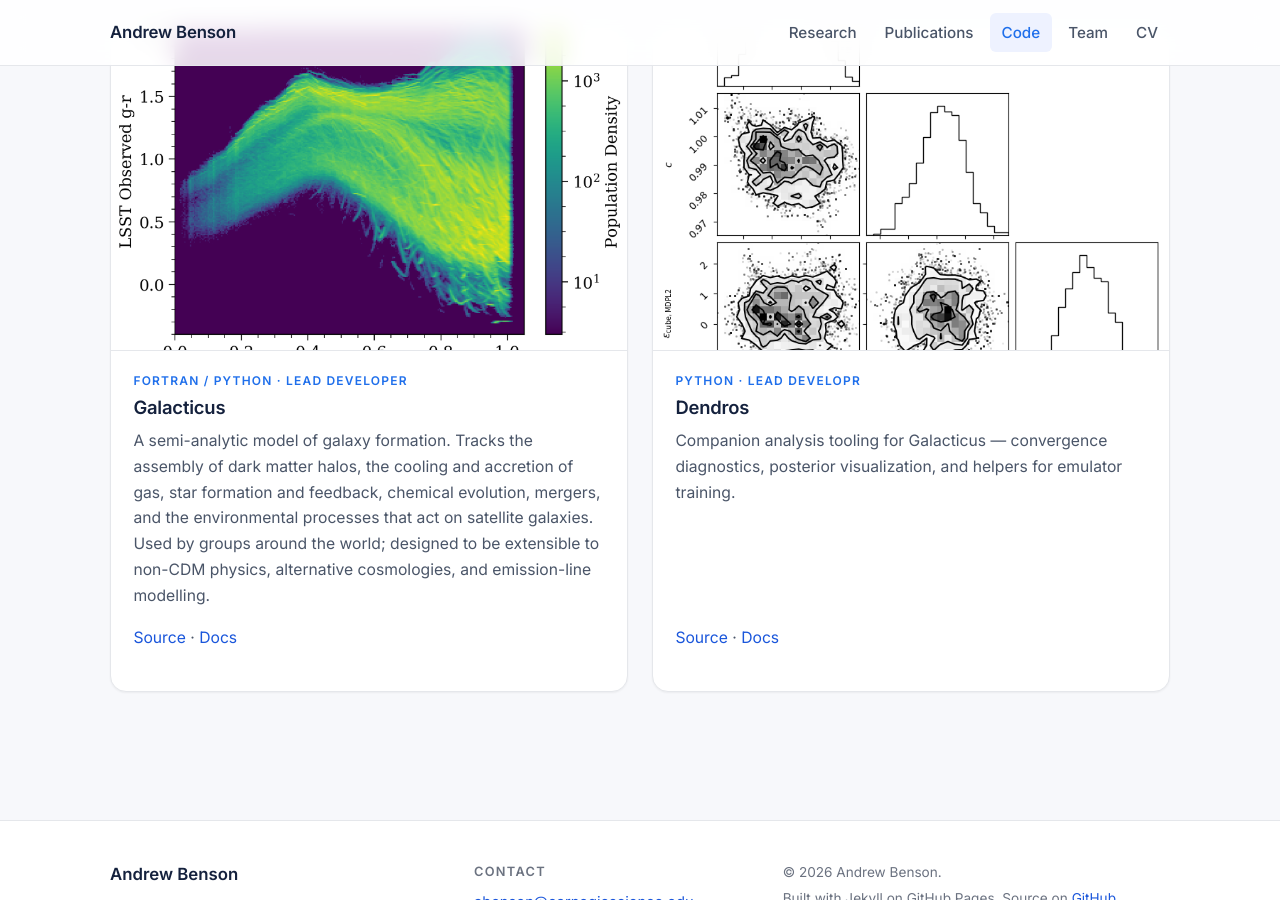
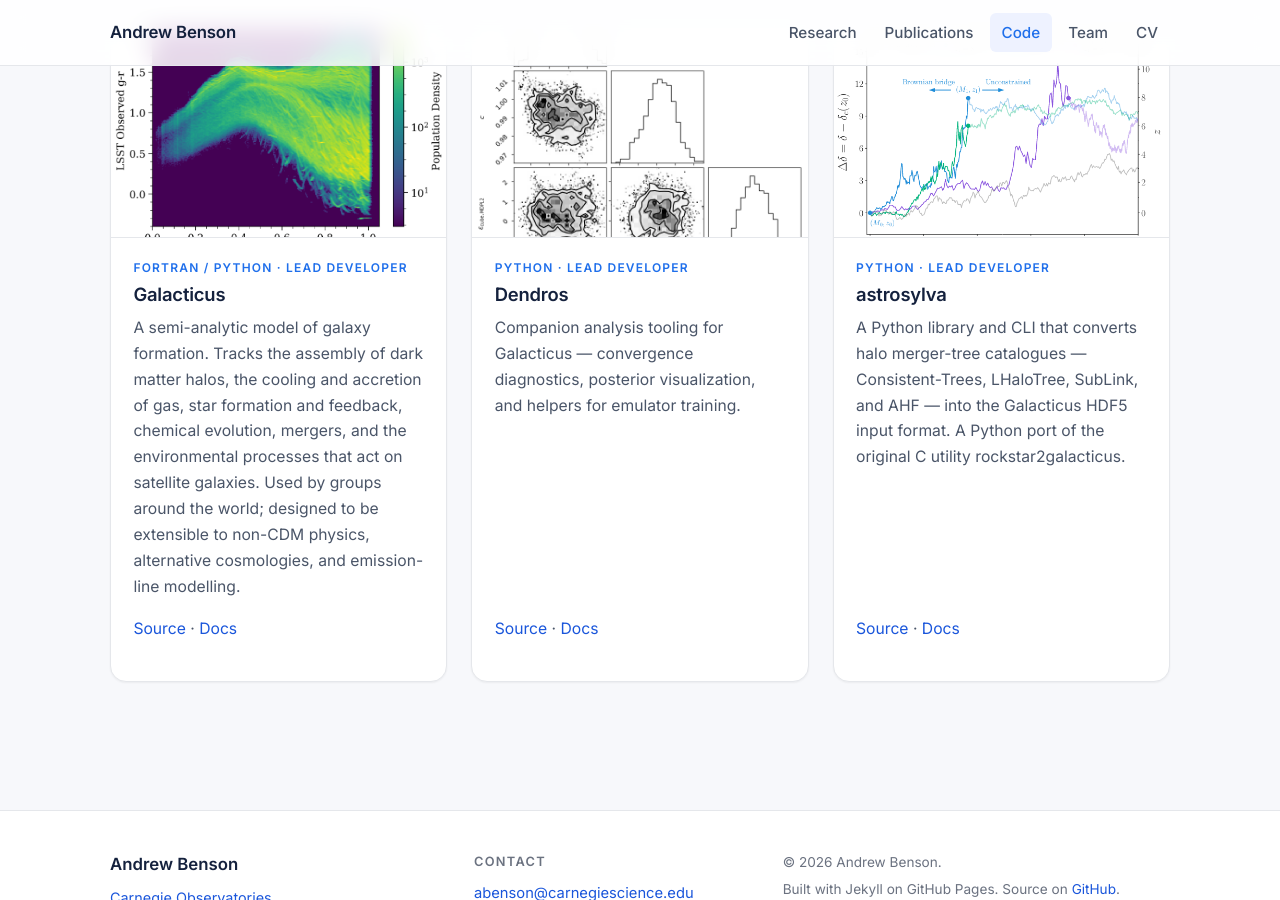
Before and after one commit to abensonca/abensonca.github.io, a Jekyll site: the page built from code.md, in a window 1280 px wide and 900 px high, scrolled down 296 px. Built offline with Jekyll 4.4.1, drawn with Linux system fonts in a browser that asks for light colours.

Commit message:
Add astrosylva to code list; fix Dendros role typo
Co-Authored-By: Claude Opus 4.8 (1M context) <noreply@anthropic.com>

```diff
--- a/_data/code.yml
+++ b/_data/code.yml
@@ -20,7 +20,18 @@
     Companion analysis tooling for Galacticus — convergence diagnostics,
     posterior visualization, and helpers for emulator training.
   language: Python
-  role: Lead developr
+  role: Lead developer
   url: https://github.com/galacticusorg/dendros
   docs: https://dendros.readthedocs.io/en/latest/index.html
   image: /assets/img/corner.png
+
+- name: astrosylva
+  description: >
+    A Python library and CLI that converts halo merger-tree catalogues —
+    Consistent-Trees, LHaloTree, SubLink, and AHF — into the Galacticus HDF5
+    input format. A Python port of the original C utility rockstar2galacticus.
+  language: Python
+  role: Lead developer
+  url: https://github.com/galacticusorg/astrosylva
+  docs: https://astrosylva.readthedocs.io
+  image: /assets/img/brownian_bridge.png
```
